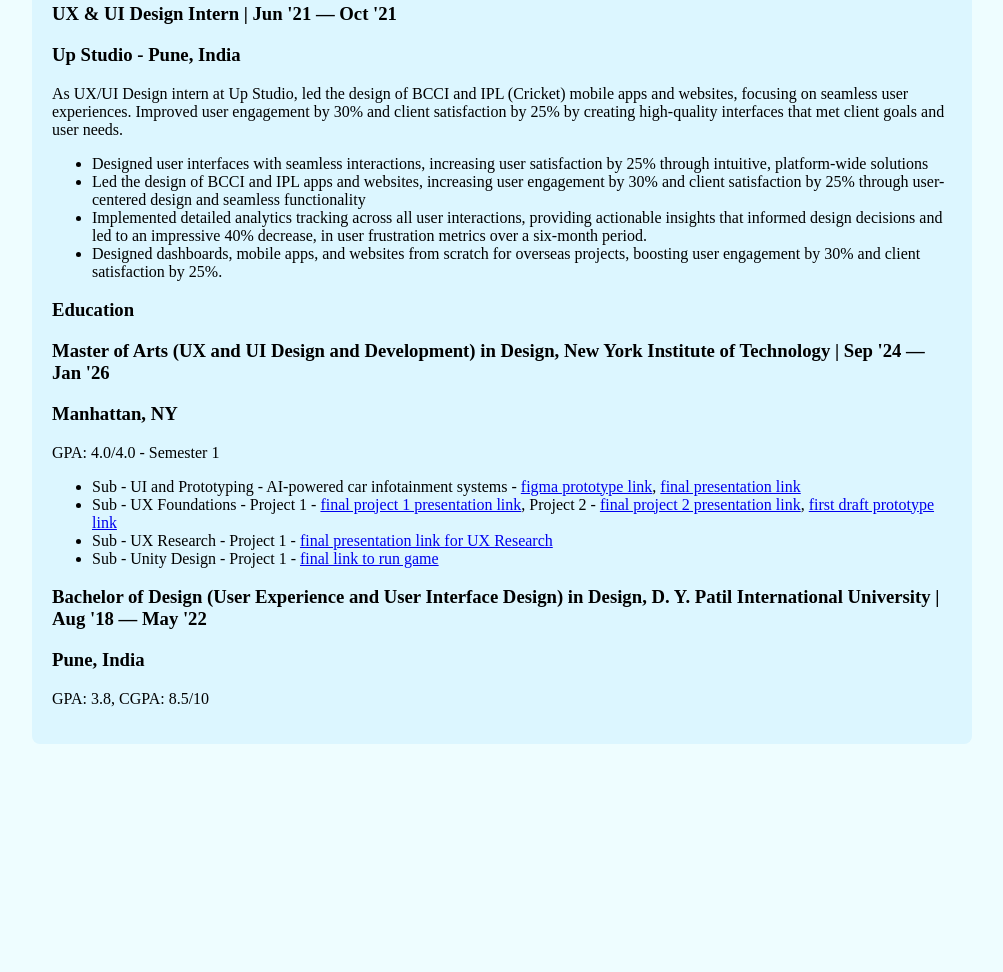
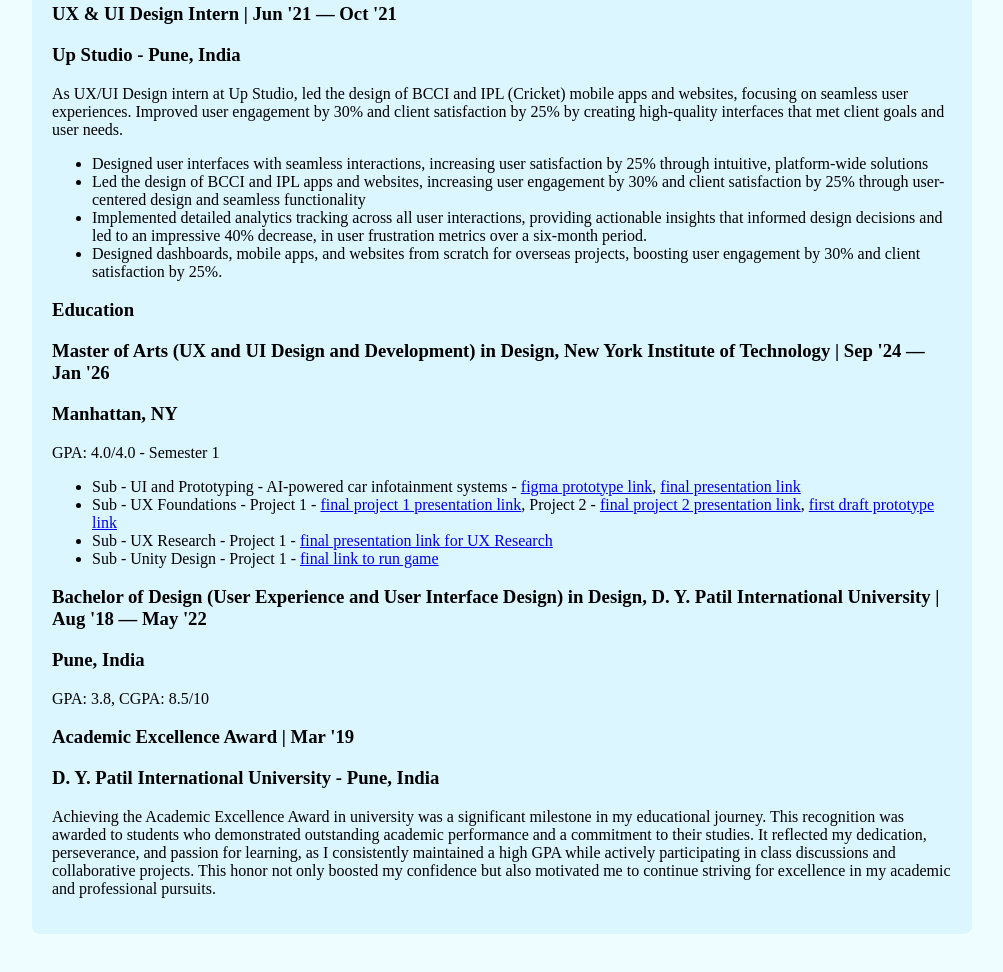
Before and after one commit to nishanttalpade/Online-Resume-Nishant-Talpade, a plain HTML site: page index.html in a window 1280 px wide. Shown: the part 912-1884 px from the top of the page, without its empty margins (138-1141 px from the left). Before the commit the page ends 1696 px from the top, so only its background shows below. Drawn offline with Linux system fonts and the light colour scheme.

Commit message:
Added Awards section with details

```diff
--- a/index.html
+++ b/index.html
@@ -125,6 +125,19 @@
       </article>
     </section>
 
+    <!-- Awards section -->
+    <section class="awards">
+      <article class="awards achieved">
+          <h3>Academic Excellence Award | Mar '19</h3>
+          <h3>D. Y. Patil International University - Pune, India</h3>
+
+          <p>Achieving the Academic Excellence Award in university was a significant milestone in my educational journey. This recognition was awarded to students who
+            demonstrated outstanding academic performance and a commitment to their studies. It reflected my dedication, perseverance, and passion for learning, as I consistently
+            maintained a high GPA while actively participating in class discussions and collaborative projects. This honor not only boosted my confidence but also motivated me to
+            continue striving for excellence in my academic and professional pursuits.</p>
+      </article>
+    </section>
+
     </main>
   </div>
   <footer>
```
